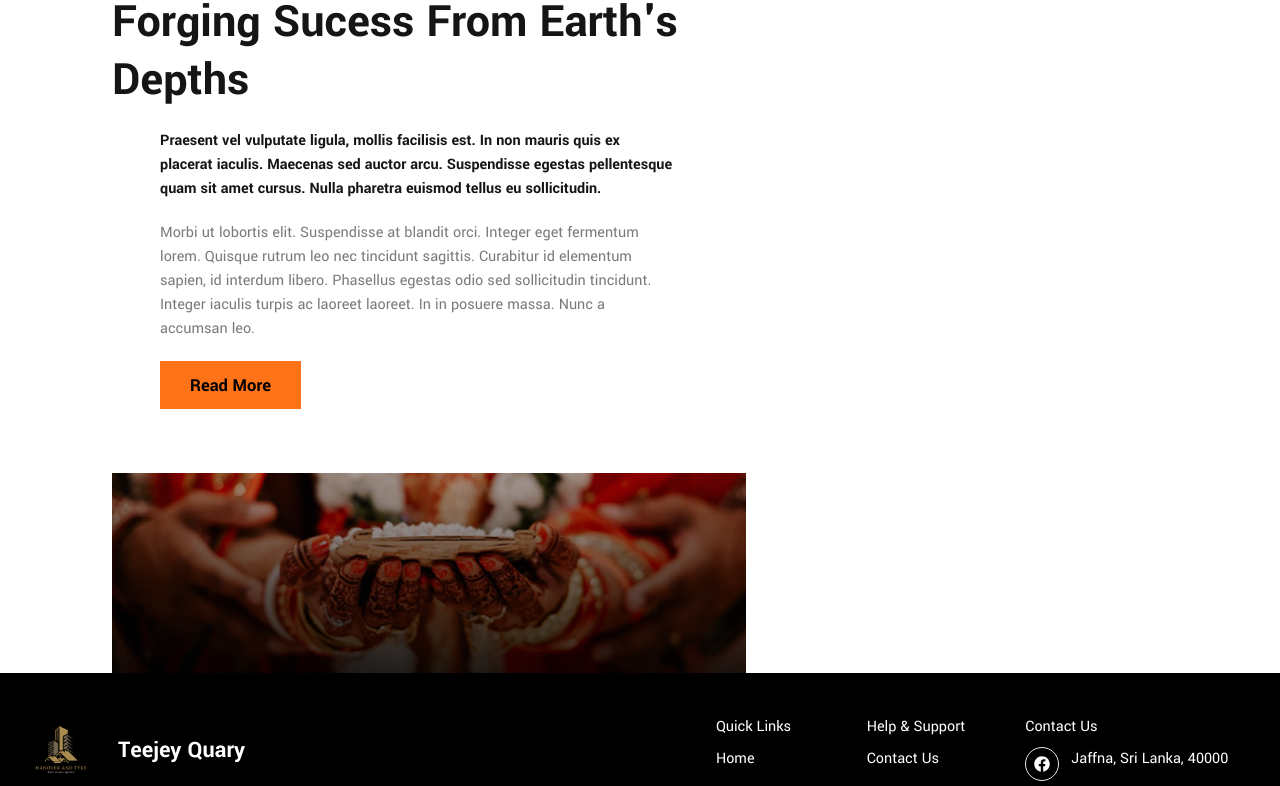
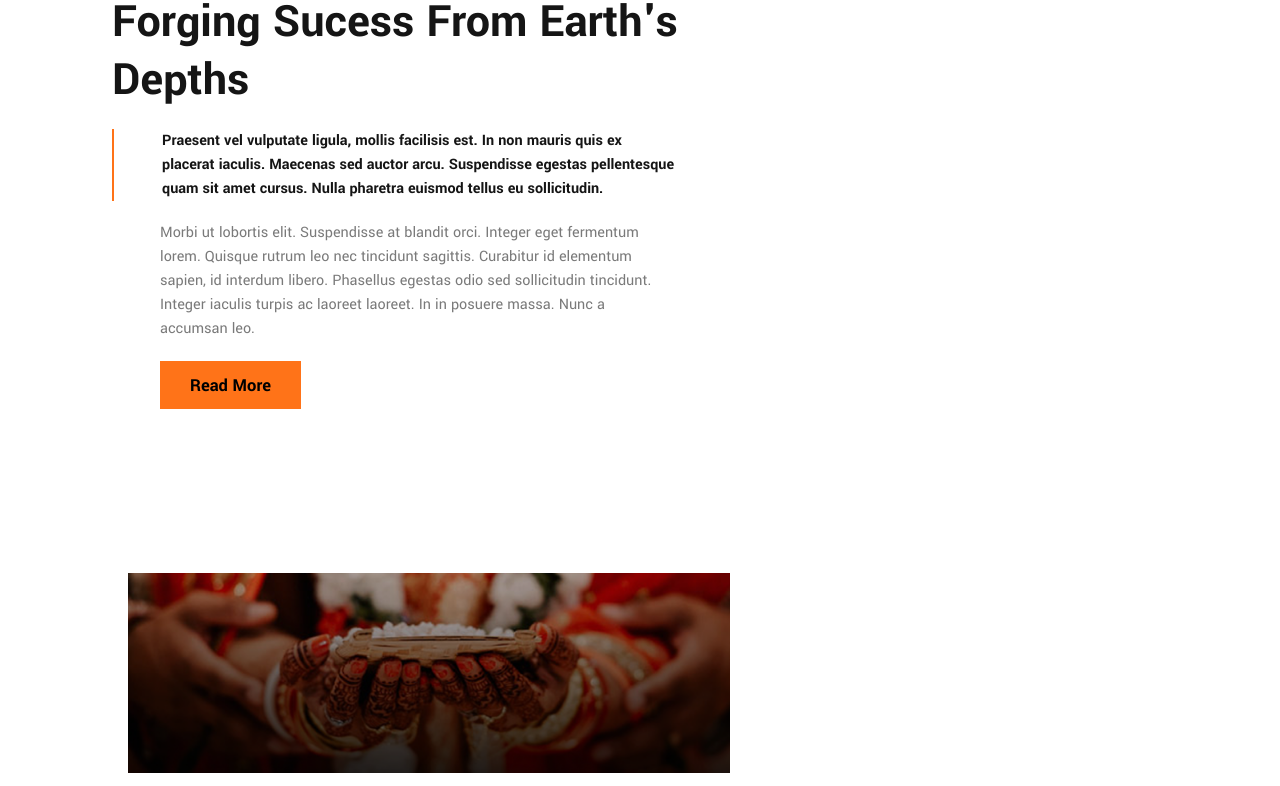
Before and after one commit to Jeevathuvarakan/quary, a React (Vite) app in the folder quary/: page / in a window 1280 px wide. Shown: the part 840-1626 px from the top of the page. Built offline with nearby package versions, Linux system fonts and the light colour scheme.

Commit message:
image error

```diff
--- a/quary/src/components/Footer.jsx
+++ b/quary/src/components/Footer.jsx
@@ -90,7 +90,7 @@ function Footer() {
                 </div>
             </div>
             <div className=' border border-solid border-b-[1px] w-full'></div>
-            <div className='flex md:flex-row flex-col justify-between  px-[16px] py-[10px]'>
+            <div className='container mx-auto flex md:flex-row flex-col justify-between  px-[16px] py-[10px]'>
               <p className='text-[18px] text-white font-Manrope md:text-start text-center '>Copyright © 2024 Jeevathuvarakan.</p>
               <div className='flex md:flex-row  flex-col  md:gap-[16px] gap-[4px] items-center'>
                 <p className='text-[18px] text-white font-Manrope'>Term of Services</p>
--- a/quary/src/components/Home/HomeAboutUs.jsx
+++ b/quary/src/components/Home/HomeAboutUs.jsx
@@ -9,8 +9,8 @@ function HomeAboutUs() {
                 <div className='flex flex-col gap-[20px] font-Yantramanav py-16 lg:w-[638px] pr-[48px] w-full'>
                     <h5 className=" text-[20px] text-[#FF7318] uppercase lg:w-[590px] w-full lg:leading-[58px]">About Us</h5>
                     <h1 className="text-[#151515] lg:text-[48px] md:text-[24px] text-[12px] font-bold lg:w-[590px] w-full lg:leading-[58px]">Forging Sucess From Earth's Depths </h1>
-                    <div className="m-[0px] [0px] [14.4px] lg:w-[590px] w-full pl-[48px]">
-                    <p className=" text-[16px] font-bold text-[#151515]  lg:w-[516px] w-full">Praesent vel vulputate ligula, mollis facilisis est. In non mauris quis ex placerat iaculis. Maecenas sed auctor arcu. Suspendisse egestas pellentesque quam sit amet cursus.
+                    <div className="m-[0px] [0px] [14.4px] lg:w-[590px] w-full pl-[48px] border-[0px] border-solid border-l-[2px] border-[#FF7318]">
+                    <p className=" text-[16px] font-bold text-[#151515]  lg:w-[516px] w-full " >Praesent vel vulputate ligula, mollis facilisis est. In non mauris quis ex placerat iaculis. Maecenas sed auctor arcu. Suspendisse egestas pellentesque quam sit amet cursus.
                     Nulla pharetra euismod tellus eu sollicitudin.</p>
                     </div>
                     <div className="m-[0px] [0px] [14.4px] lg:w-[590px] w-full pl-[48px]">
@@ -27,8 +27,9 @@ function HomeAboutUs() {
 
 
                 </div>
-                <div
-                    className="flex gap-[60px] px-[16px]  inset-0  py-[100px]  text-white  lg:w-[634px] w-full lg:leading-[88px] items-left"
+                <div className="flex gap-[60px] px-[16px]  inset-0  py-[100px]  text-white  lg:w-[634px] w-full lg:leading-[88px] items-right">
+                    <div
+                    className="flex gap-[60px] px-[16px]  inset-0  py-[100px]  text-white  lg:w-[634px] w-full lg:leading-[88px] items-right"
                     style={{
                         backgroundImage: ` url(${HerobannerImg})`,
                         backgroundSize: "cover",
@@ -36,8 +37,8 @@ function HomeAboutUs() {
 
 
                     }}
-                >
-
+                    >
+                    </div>
                 </div>
             </div>
         </>
```
